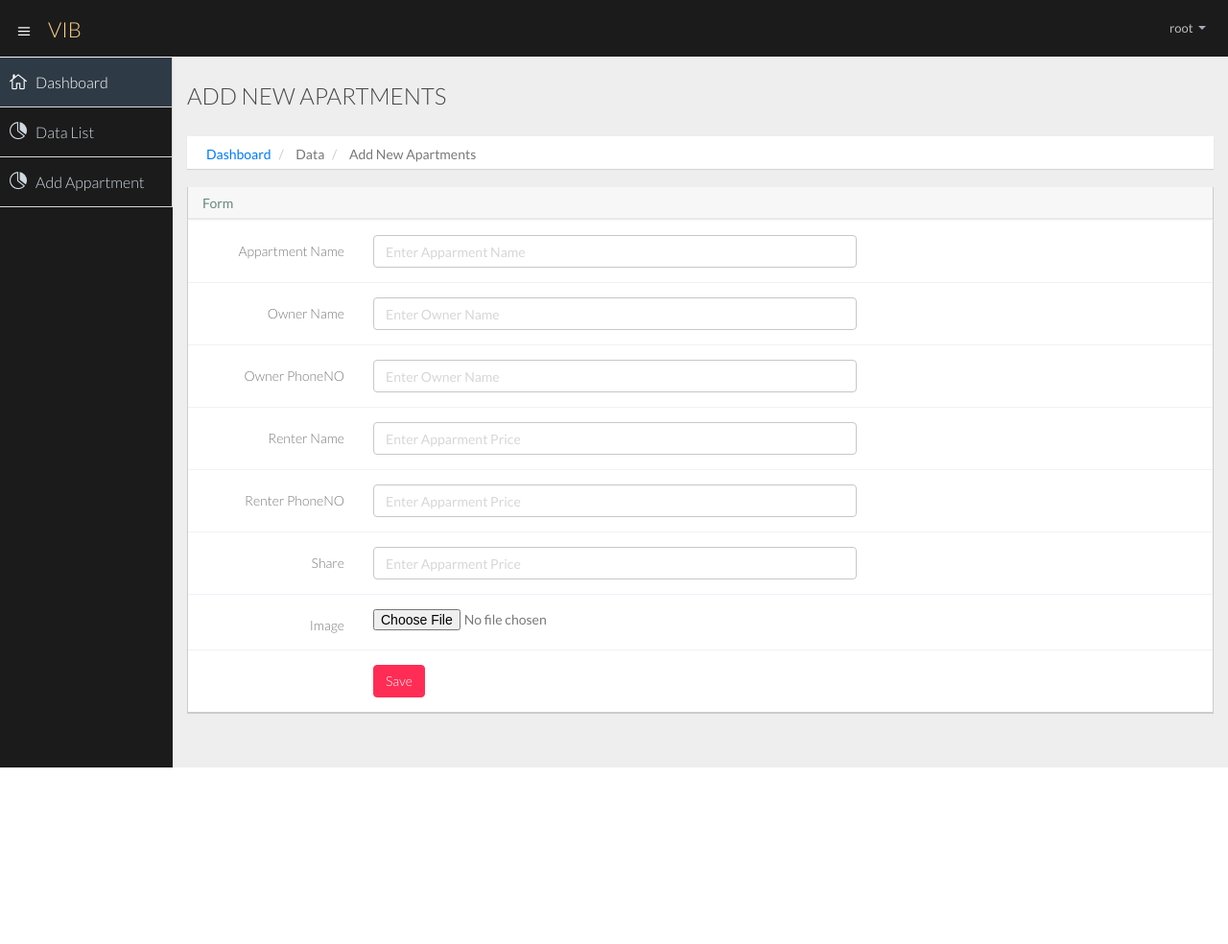
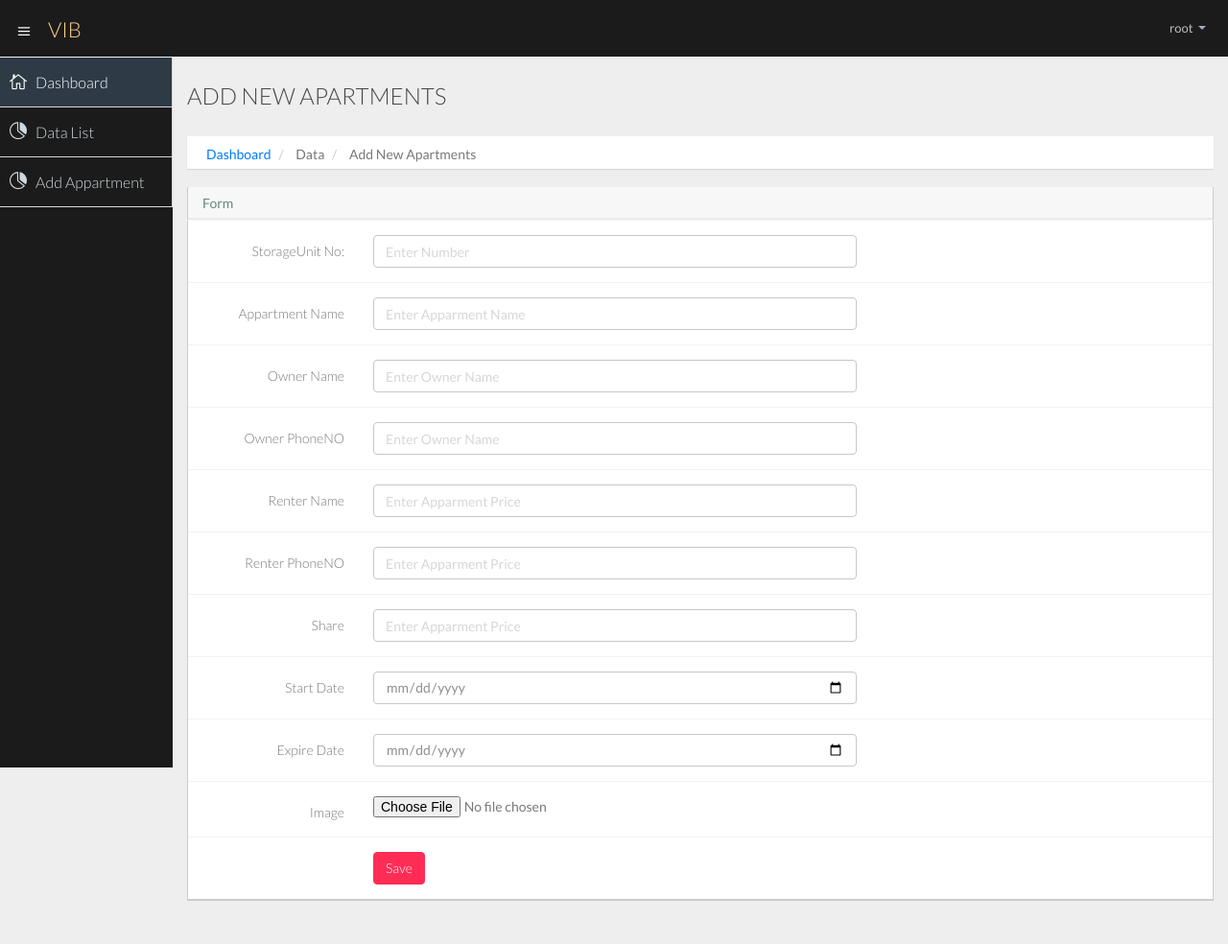
Before and after one commit to ahsan781/testing, a Django app: page /update/1/ in a window 1280 px wide. Shown: the whole page at 96% size. Before the commit the page ends 800 px from the top, so only its background shows below. Run offline with Django 3.2, Linux system fonts and the light colour scheme; a user stored in the database is signed in; data comes from the database, SQL or seed files in the repository; both versions use the stored data as it was after the commit.

Commit message:
aaaaaaaaa

```diff
--- a/mainapp/models.py
+++ b/mainapp/models.py
@@ -1,5 +1,6 @@
 from django.db import models
 from django.contrib.auth.models import User
+from datetime import datetime
 # Create your models here.
 class addapartment(models.Model):
     id = models.AutoField(primary_key=True)
@@ -10,6 +11,9 @@ class addapartment(models.Model):
     OPhone =  models.CharField(max_length=800,default='1')
     RPhone =  models.CharField(max_length=800,default='1')
     share = models.PositiveIntegerField(default='1')
+    stno = models.PositiveIntegerField(default='2')
+    startdate = models.DateField(default=datetime.now(), blank=True)
+    expiredate = models.DateField(default=datetime.now(), blank=True)
     image = models.FileField(upload_to ='image/',null=True)
     def __str__(self):
              return "%s" % (self.id)
--- a/mainapp/views.py
+++ b/mainapp/views.py
@@ -97,10 +97,13 @@ def addappartment(request):
         renter1 = request.POST['renter']
         rphone = request.POST['rphone']
         share1 = request.POST['share']
+        sno = request.POST['sno']
+        startdate1 = request.POST['sdate']
+        expiredate1 = request.POST['edate']
         file = request.FILES['file']
         user1 = User.objects.get(username=request.user.username)
         # Create the job
-        Add = addapartment( user = user1 ,appname = appname1 , owner= oname1 , OPhone = ophone,renter = renter1,  RPhone=rphone ,share = share1 , image= file )
+        Add = addapartment( user = user1 ,appname = appname1 , owner= oname1 , OPhone = ophone,renter = renter1,  RPhone=rphone ,share = share1 , image= file, stno=sno, startdate = startdate1, expiredate = expiredate1 )
         Add.save()
         messages.success(request, "Your appartment add successfully.")
         return redirect('/addappartment')
@@ -129,10 +132,14 @@ def update(request,id):
         renter1 = request.POST['renter']
         rphone = request.POST['rphone']
         share1 = request.POST['share']
+        sno = request.POST['sno']
+        startdate1 = request.POST['sdate']
+        expiredate1 = request.POST['edate']
         file = request.FILES['file']
 
         # Create the job
         ujob = addapartment.objects.get(id=id)
+        ujob.stno = sno
         ujob.appname = appname1
         ujob.owner = oname1
         ujob.OPhone = ophone
@@ -140,6 +147,8 @@ def update(request,id):
         ujob.RPhone = rphone
         ujob.sahre = share1
         ujob.image = file
+        ujob.startdate = startdate1
+        ujob.expiredate = expiredate1
         ujob.save()
 
 
--- a/templates/addappartment.html
+++ b/templates/addappartment.html
@@ -45,7 +45,15 @@
 
         <form class="form-horizontal" role="form" method="post" enctype="multipart/form-data">
           {% csrf_token %}
-          <div class="form-group">
+             <div class="form-group">
+            <label for="inputJobTitle" class="col-lg-2 control-label">StorageUnit No:</label>
+            <div class="col-lg-6">
+              <input type="number" class="form-control" id="job_title" name="sno" value={{a.stno}}
+                required>
+
+            </div>
+            </div>
+           <div class="form-group">
             <label for="inputJobTitle" class="col-lg-2 control-label">Appartment Name</label>
             <div class="col-lg-6">
               <input type="text" class="form-control" id="job_title" name="appname" value={{a.appname}}
@@ -57,7 +65,7 @@
             <div class="form-group">
             <label for="inputJobTitle" class="col-lg-2 control-label">Owner Name</label>
             <div class="col-lg-6">
-              <input type="text" class="form-control" id="job_title" name="oname" value={{a.appname}}
+              <input type="text" class="form-control" id="job_title" name="oname" value={{a.owner}}
                 required>
 
             </div>
@@ -94,6 +102,22 @@
 
             </div>
           </div>
+            <div class="form-group">
+            <label for="inputJobTitle" class="col-lg-2 control-label">Start Date</label>
+            <div class="col-lg-6">
+              <input type="date" class="form-control" id="job_title" name="sdate" value={{a.startdate|date:'Y-m-d'}}
+                required>
+
+            </div>
+          </div>
+            <div class="form-group">
+            <label for="inputJobTitle" class="col-lg-2 control-label">Expire Date</label>
+            <div class="col-lg-6">
+              <input type="date" class="form-control" id="job_title" name="edate" value={{a.expiredate|date:'Y-m-d'}}
+                required>
+
+            </div>
+          </div>
            <div class="form-group">
             <label for="inputJobTitle" class="col-lg-2 control-label">Image</label>
             <div class="col-lg-6">
@@ -114,6 +138,14 @@
         {% else %}
         <form class="form-horizontal" role="form" method="post" enctype="multipart/form-data">
           {% csrf_token %}
+           <div class="form-group">
+            <label for="inputJobTitle" class="col-lg-2 control-label">StorageUnit No:</label>
+            <div class="col-lg-6">
+              <input type="number" class="form-control" id="job_title" name="sno" placeholder="Enter Number"
+                required>
+
+            </div>
+          </div>
           <div class="form-group">
             <label for="inputJobTitle" class="col-lg-2 control-label">Appartment Name</label>
             <div class="col-lg-6">
@@ -163,6 +195,22 @@
 
             </div>
           </div>
+            <div class="form-group">
+            <label for="inputJobTitle" class="col-lg-2 control-label">Start Date</label>
+            <div class="col-lg-6">
+              <input type="date" class="form-control" id="job_title" name="sdate" placeholder="Enter Start Date"
+                required>
+
+            </div>
+          </div>
+            <div class="form-group">
+            <label for="inputJobTitle" class="col-lg-2 control-label">Expire Date</label>
+            <div class="col-lg-6">
+              <input type="date" class="form-control" id="job_title" name="edate" placeholder="Enter Expire Date"
+                required>
+
+            </div>
+          </div>
            <div class="form-group">
             <label for="inputJobTitle" class="col-lg-2 control-label">Image</label>
             <div class="col-lg-6">
--- a/templates/appartmentlist.html
+++ b/templates/appartmentlist.html
@@ -51,12 +51,15 @@
           <table class="table table-striped table-advance table-hover">
             <tbody>
               <tr>
+              <th><i class="icon_cogs"></i> Unit No</th>
                 <th><i class="icon_profile"></i> Appartment Name</th>
                    <th><i class="icon_cogs"></i> Owner Name</th>
                       <th><i class="icon_cogs"></i>Owner PhoneNO </th>
                          <th><i class="icon_cogs"></i>Renter Name </th>
                             <th><i class="icon_cogs"></i>Renter PhoneNO </th>
                                <th><i class="icon_cogs"></i>Share</th>
+                                 <th><i class="icon_cogs"></i>Start Date</th>
+                                   <th><i class="icon_cogs"></i>Expire Date</th>
                          <th><i class="icon_cogs"></i> Image</th>
                 <th><i class="icon_cogs"></i> Action</th>
               </tr>
@@ -65,12 +68,15 @@
               {% for a in app %}
 
               <tr>
+              <td>{{a.stno}}</td>
                 <td>{{a.appname }}</td>
                 <td>{{a.owner}}</td>
                <td>{{a.OPhone}}</td>
                 <td>{{a.renter}}</td>
                  <td>{{a.RPhone}}</td>
                    <td>{{a.share}}</td>
+                     <td>{{a.startdate}}</td>
+                       <td>{{a.expiredate}}</td>
                 <td>   <img src="{{a.image.url}}" alt="" style=' height:50px;'></td>
                 <td>
                   <div class="">
```
Also changed, not shown: db.sqlite3, mainapp/migrations/0006_addapartment_stno.py (added), mainapp/migrations/0007_auto_20211123_2305.py (added), media/image/download_1.jpg (added), media/image/download_1_xCmdv2G.jpg (added).
